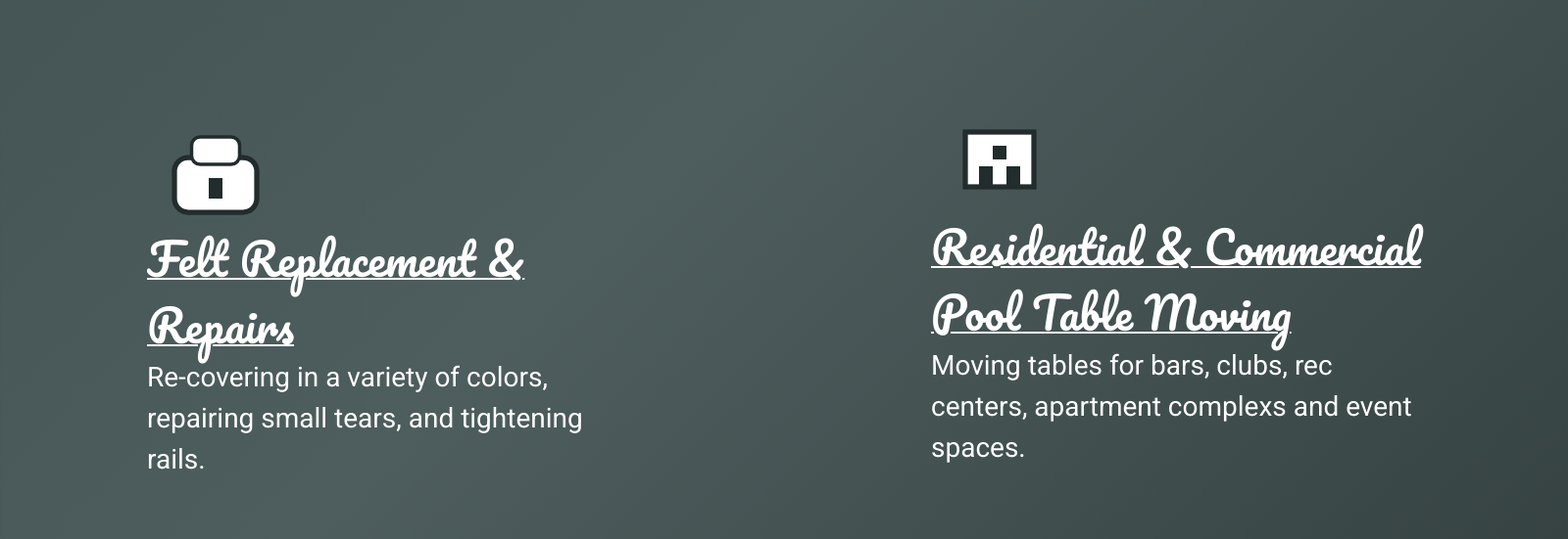
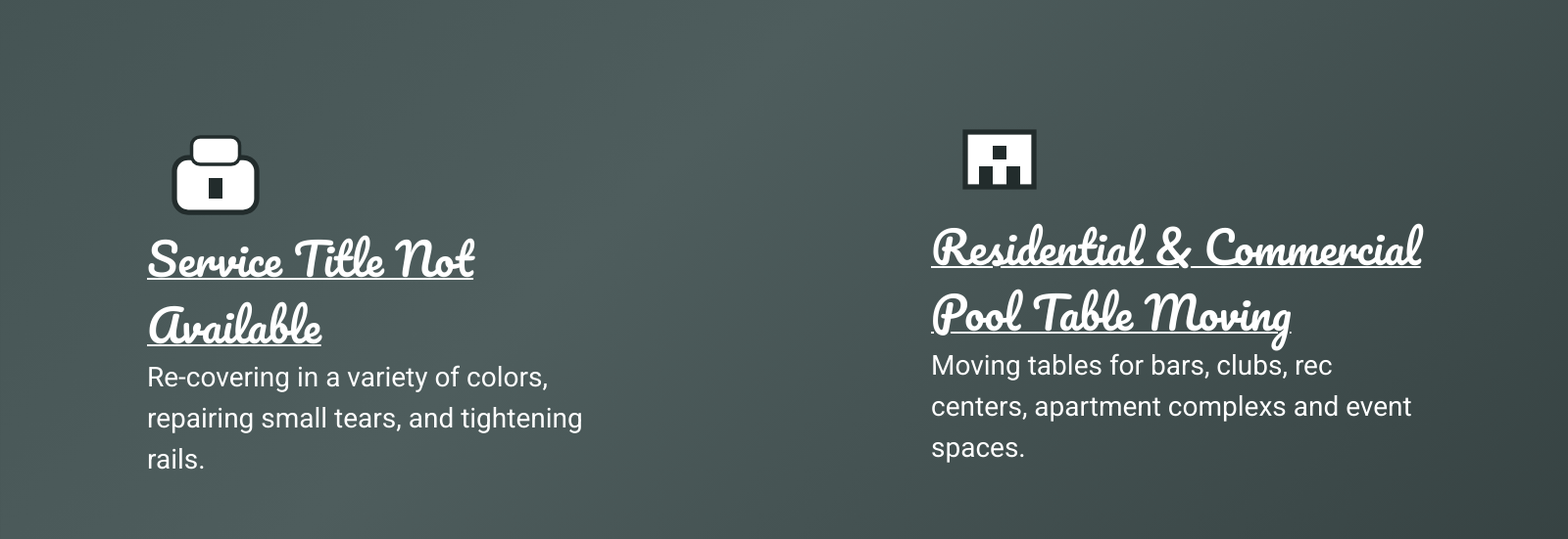
Before and after one commit to RankinsT/ASCapstone2025, a PHP site: page /homeView2.php in a window 1600 px wide. Shown: the part 1594-2145 px from the top of the page at 98% size. Run offline with PHP 8.4, Linux system fonts and the light colour scheme; tables that the repository leaves empty or names only in its code hold one stand-in row (values such as "Sample post"); grey boxes marked "Sample" are stand-in pictures; some libraries are stand-ins or nearby versions.

Commit message:
Display dynamic service title in home view
Replaces the hardcoded service title with a value fetched from the database using getTextBox(2). Falls back to a default message if the value is not available.

```diff
--- a/homeView2.php
+++ b/homeView2.php
@@ -27,6 +27,7 @@
     include './models/php.php';
     // Fetch company description with ID 1
     $companyDescription = getTextBox(1);
+    $firstService = getTextBox(2);
 
     if (isset($_SESSION['isLoggedIn']) && $_SESSION['isLoggedIn']) { ?>
 
@@ -322,7 +323,7 @@ try {
                                         <rect x="36" y="44" width="8" height="12" fill="#222c2c"/>
                                     </svg>
                                 </div>
-                                <div class="service-title">Felt Replacement & Repairs</div>
+                                <div class="service-title"><?= $firstService['section'] ?? 'Service Title Not Available' ?></div>
                                 <div class="service-text text"> <p>Re-covering in a variety of colors, repairing small tears, and tightening rails.</p></div>
                         </div>
                         <div class="table-row-section">
```
